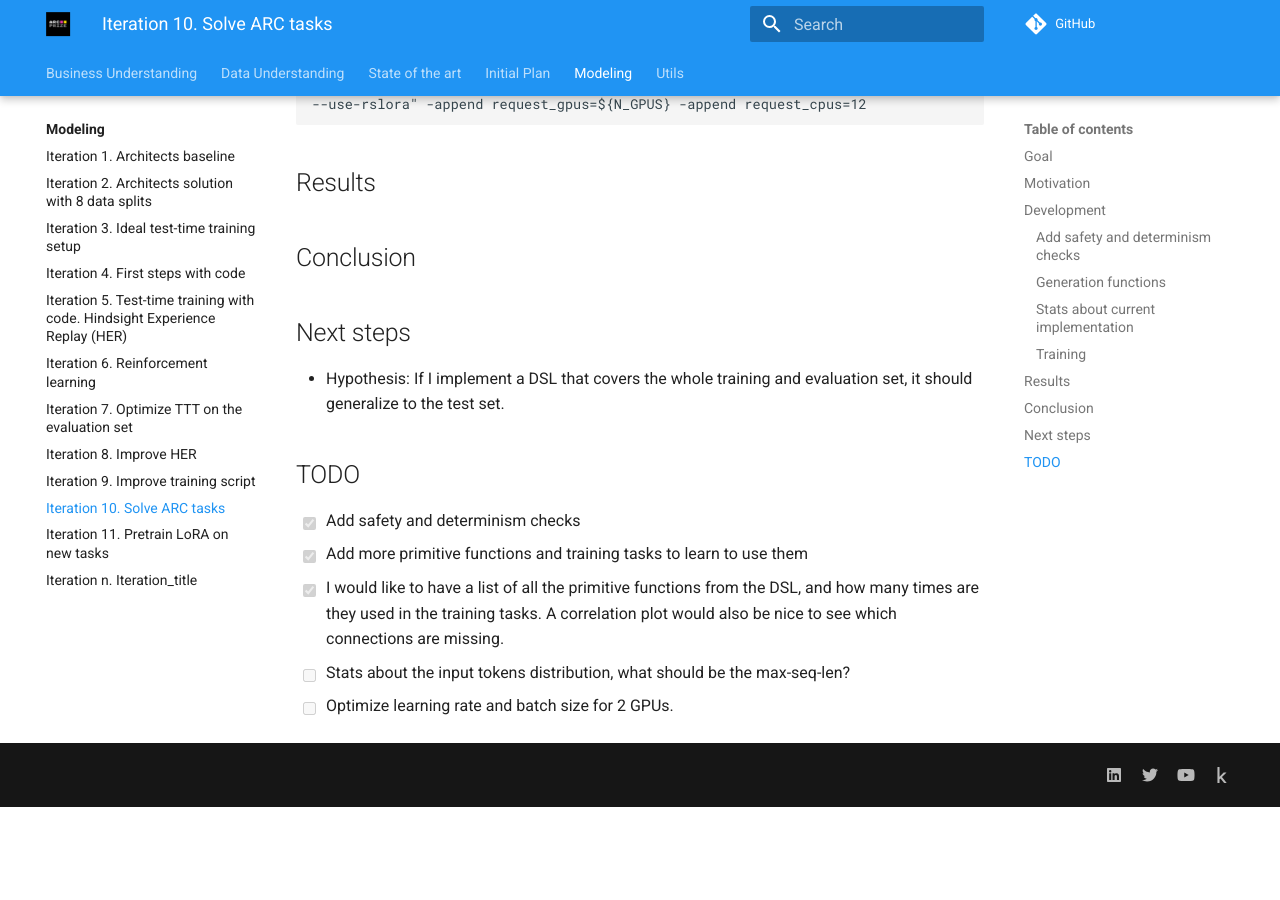
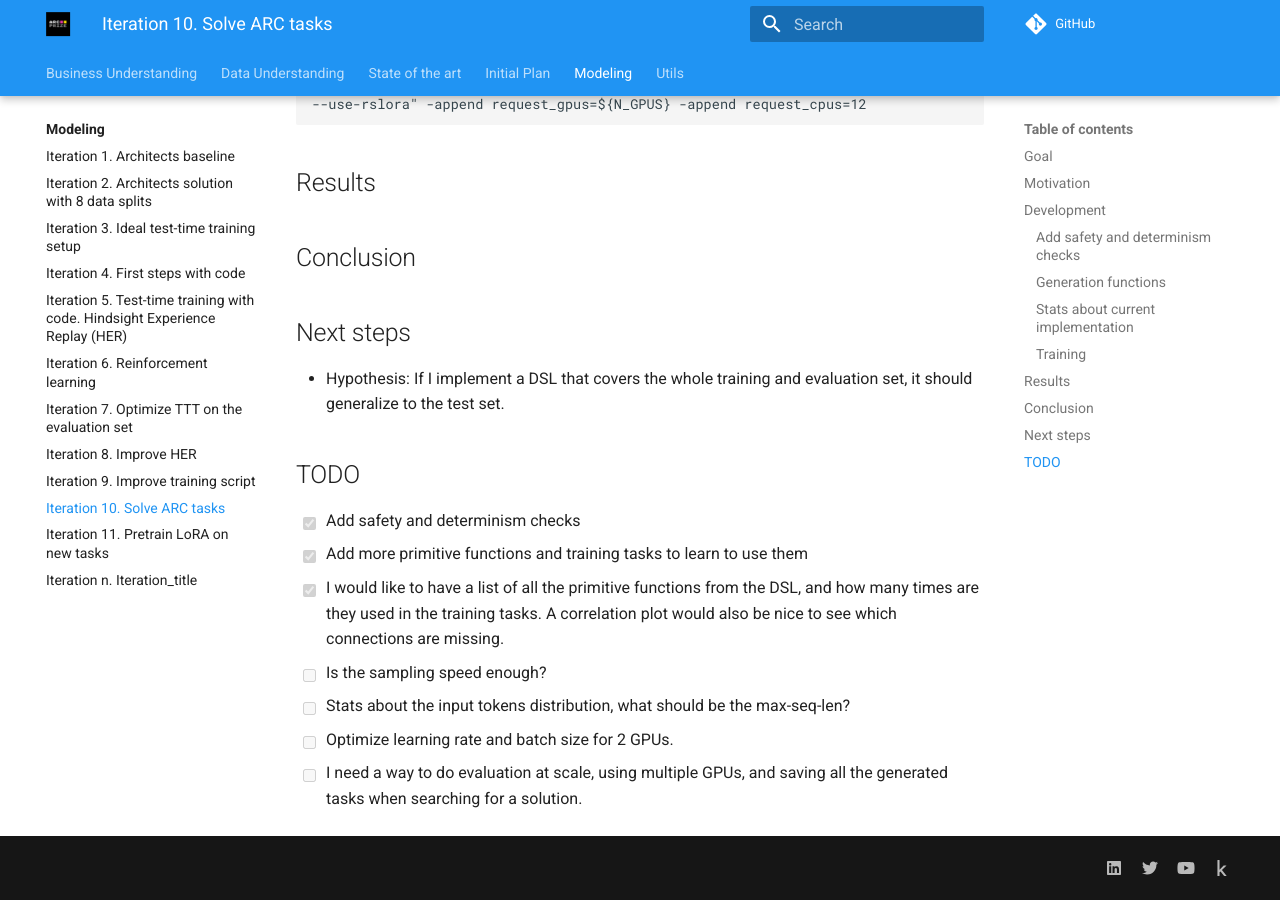
Before and after one commit to ironbar/arc25, an MkDocs documentation site: the page built from docs/modeling/Iteration_10_solve_arc_tasks.md, in a window 1280 px wide and 900 px high, scrolled down 2141 px. Built offline with MkDocs 1.6.1 and Material for MkDocs 9.7.7, drawn with Linux system fonts in a browser that asks for light colours; comment, search, counter and statistics services are not loaded; before the commit the page ends 2948 px from its top, so only the background shows below that.

Commit message:
added TODOs

```diff
--- a/docs/modeling/Iteration_10_solve_arc_tasks.md
+++ b/docs/modeling/Iteration_10_solve_arc_tasks.md
@@ -110,5 +110,7 @@ accelerate launch --num_processes ${N_GPUS} --num_machines 1 --mixed_precision b
 - [x] Add safety and determinism checks
 - [x] Add more primitive functions and training tasks to learn to use them
 - [x] I would like to have a list of all the primitive functions from the DSL, and how many times are they used in the training tasks. A correlation plot would also be nice to see which connections are missing.
+- [ ] Is the sampling speed enough?
 - [ ] Stats about the input tokens distribution, what should be the max-seq-len?
 - [ ] Optimize learning rate and batch size for 2 GPUs.
+- [ ] I need a way to do evaluation at scale, using multiple GPUs, and saving all the generated tasks when searching for a solution.
```
